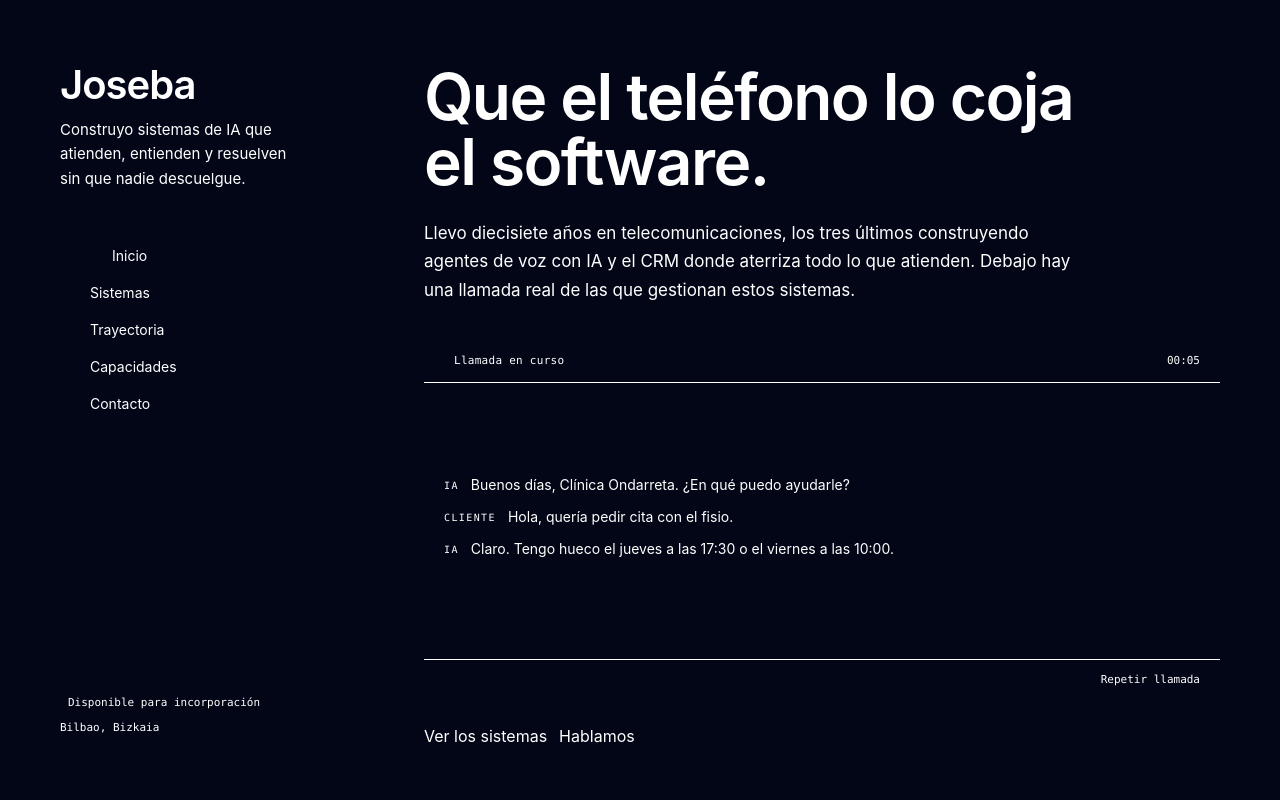
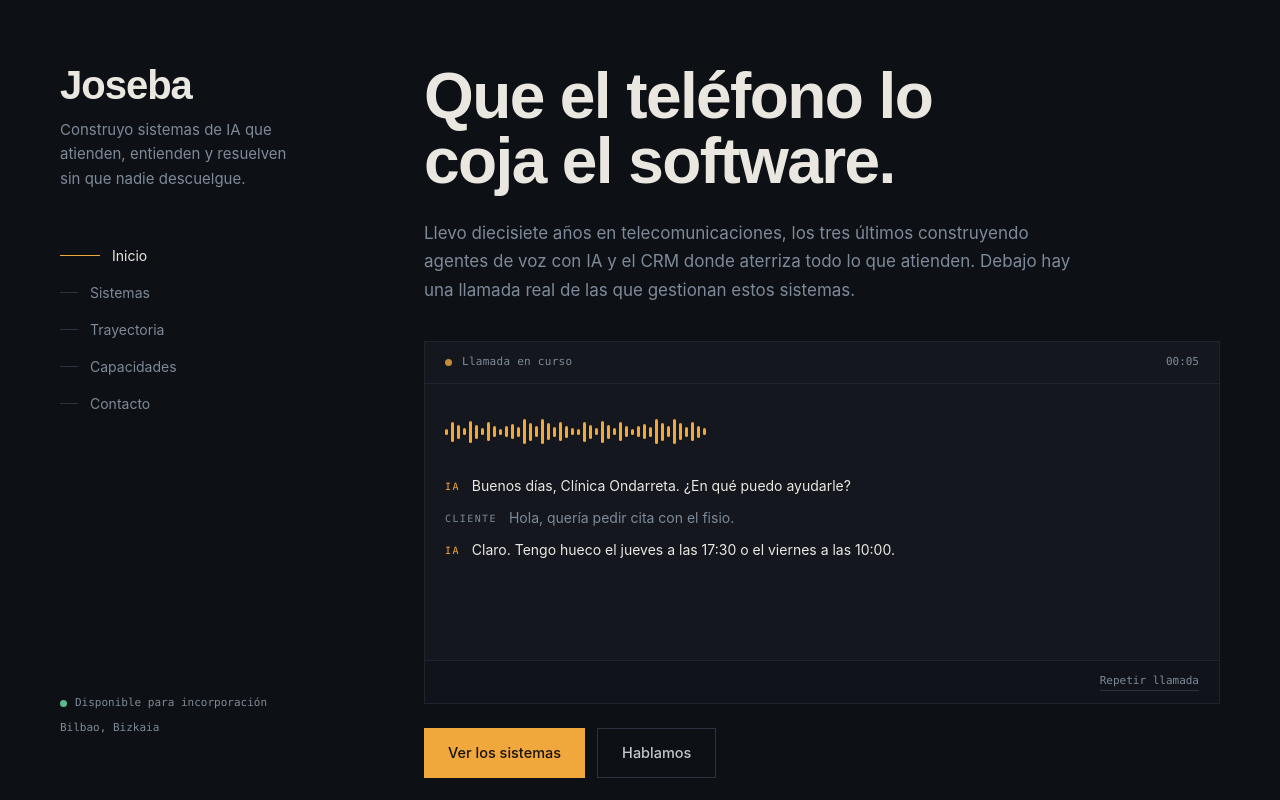
Before and after one commit to jtellearroyo/joseba-portfolio, a Next.js app: page / in a window 1280 px wide. Shown: the top 800 px of the page. Built offline with nearby package versions, Linux system fonts and the light colour scheme.

Commit message:
Actualizar globals.css

```diff
--- a/app/globals.css
+++ b/app/globals.css
@@ -1,6 +1,19 @@
 @tailwind base;
 @tailwind components;
 @tailwind utilities;
+
+:root {
+  --bg: #0d1014;
+  --panel: #14181e;
+  --panel-2: #10141a;
+  --line: #1f252e;
+  --line-strong: #2b3340;
+  --ink: #eae7e1;
+  --ink-soft: #c3c6cb;
+  --muted: #7e8a99;
+  --signal: #f0a73c;
+  --ok: #5cb88f;
+}
 
 * {
   margin: 0;
@@ -14,24 +27,96 @@ html {
 }
 
 body {
-  font-family: -apple-system, BlinkMacSystemFont, 'Segoe UI', Roboto, 'Helvetica Neue', sans-serif;
+  background: var(--bg);
+  color: var(--ink);
+  font-family: 'IBM Plex Sans', -apple-system, BlinkMacSystemFont, 'Segoe UI', Roboto, sans-serif;
   -webkit-font-smoothing: antialiased;
   -moz-osx-font-smoothing: grayscale;
-  background-color: #020617;
-  color: #fff;
   overflow-x: hidden;
 }
 
+.font-display {
+  font-family: 'Bricolage Grotesque', 'IBM Plex Sans', sans-serif;
+}
+
+.font-mono {
+  font-family: 'IBM Plex Mono', ui-monospace, SFMono-Regular, Menlo, monospace;
+}
+
 img {
+  display: block;
   max-width: 100%;
   height: auto;
-  display: block;
 }
 
-@keyframes fadeInUp {
+a {
+  color: inherit;
+  text-decoration: none;
+}
+
+:focus-visible {
+  outline: 2px solid var(--signal);
+  outline-offset: 3px;
+}
+
+/* ---------- Panel de llamada ---------- */
+
+.panel {
+  background: var(--panel);
+  border: 1px solid var(--line);
+}
+
+.dot {
+  width: 7px;
+  height: 7px;
+  border-radius: 50%;
+  display: inline-block;
+  flex-shrink: 0;
+}
+
+.dot-live {
+  background: var(--signal);
+  animation: pulse 1.6s ease-in-out infinite;
+}
+
+.dot-done {
+  background: var(--ok);
+}
+
+@keyframes pulse {
+  0%,
+  100% {
+    opacity: 1;
+  }
+  50% {
+    opacity: 0.25;
+  }
+}
+
+/* Barras de la onda de voz */
+.wave-bar {
+  height: 3px;
+  animation: wave 0.85s ease-in-out infinite alternate;
+}
+
+@keyframes wave {
+  from {
+    height: 3px;
+  }
+  to {
+    height: var(--h);
+  }
+}
+
+/* Entrada de cada línea de la transcripción */
+.line-in {
+  animation: lineIn 0.35s ease-out both;
+}
+
+@keyframes lineIn {
   from {
     opacity: 0;
-    transform: translateY(24px);
+    transform: translateY(6px);
   }
   to {
     opacity: 1;
@@ -39,26 +124,70 @@ img {
   }
 }
 
-.animate-fade-in {
-  animation: fadeInUp 0.7s ease-out both;
+.replay {
+  border-bottom: 1px solid var(--line-strong);
+  padding-bottom: 1px;
+  transition: color 0.25s ease, border-color 0.25s ease;
 }
+
+.replay:hover {
+  color: var(--signal);
+  border-color: var(--signal);
+}
+
+/* ---------- Botones ---------- */
+
+.btn-solid,
+.btn-ghost {
+  display: inline-flex;
+  align-items: center;
+  padding: 13px 24px;
+  font-size: 14.5px;
+  font-weight: 500;
+  transition: background 0.25s ease, color 0.25s ease, border-color 0.25s ease;
+}
+
+.btn-solid {
+  background: var(--signal);
+  color: #171208;
+}
+
+.btn-solid:hover {
+  background: #ffc061;
+}
+
+.btn-ghost {
+  border: 1px solid var(--line-strong);
+  color: var(--ink-soft);
+}
+
+.btn-ghost:hover {
+  border-color: var(--signal);
+  color: var(--signal);
+}
+
+/* ---------- Accesibilidad ---------- */
 
 @media (prefers-reduced-motion: reduce) {
   html {
     scroll-behavior: auto;
   }
-  .animate-fade-in {
-    animation: none;
+  .wave-bar,
+  .dot-live,
+  .line-in {
+    animation: none !important;
+  }
+  .wave-bar {
+    height: var(--h);
   }
 }
 
 ::-webkit-scrollbar {
-  width: 10px;
+  width: 9px;
 }
 ::-webkit-scrollbar-track {
-  background: #0f172a;
+  background: var(--bg);
 }
 ::-webkit-scrollbar-thumb {
-  background: #334155;
-  border-radius: 5px;
+  background: var(--line-strong);
 }
```
